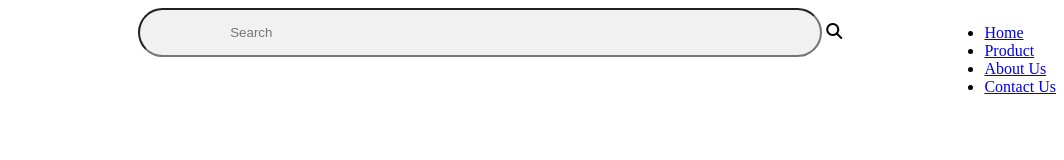
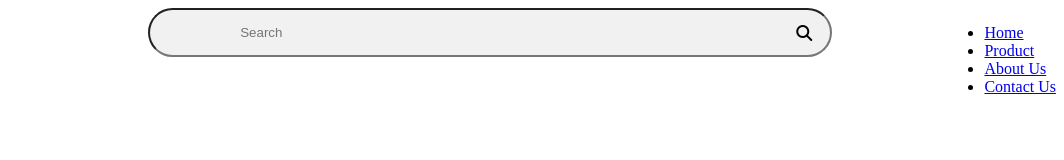
Before and after one commit to tanvir81/My-panda-site, a plain HTML site: page index.html in a window 1280 px wide. Shown: the full height of the page, 216-1280 px from the left. Drawn offline with Linux system fonts and the light colour scheme.

Commit message:
Part-1 Done

```diff
--- a/style.css
+++ b/style.css
@@ -5,6 +5,7 @@ nav {
 }
 
 .search-parent {
+  position: relative;
 }
 .search-parent input {
   background: rgb(241, 241, 241);
@@ -14,6 +15,7 @@ nav {
 }
 
 .search-parent i {
-  position: relative;
-  top: 0;
+  position: absolute;
+  top: 17px;
+  right: 20px;
 }
```
